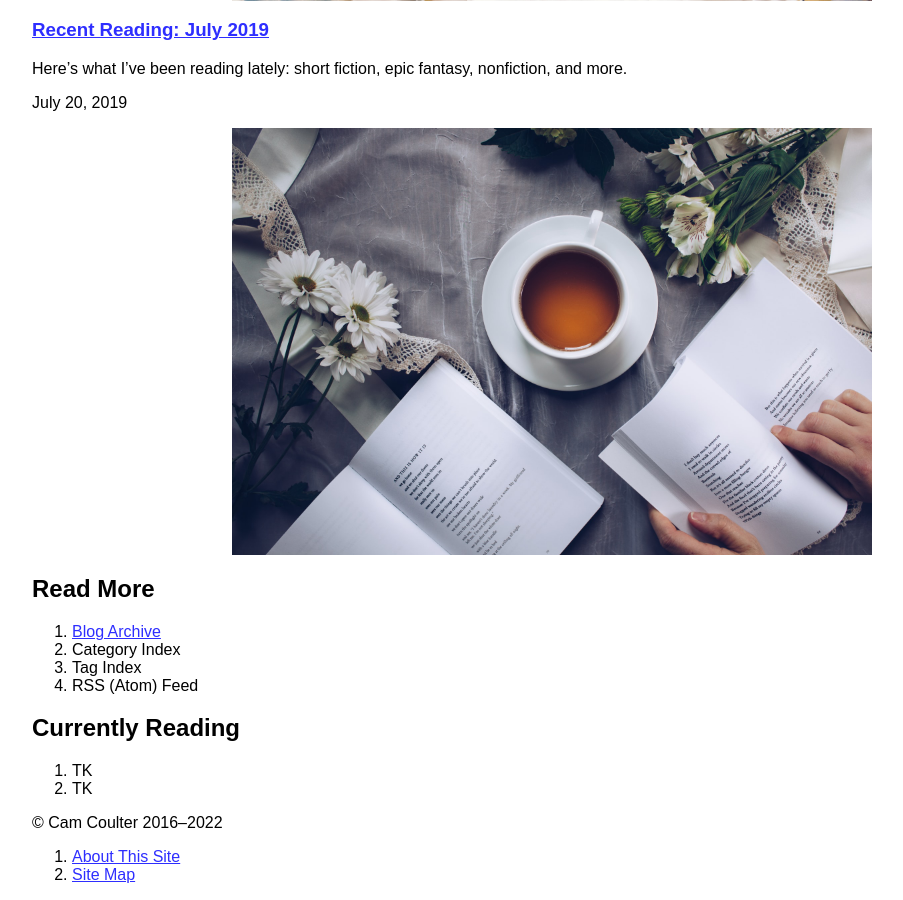
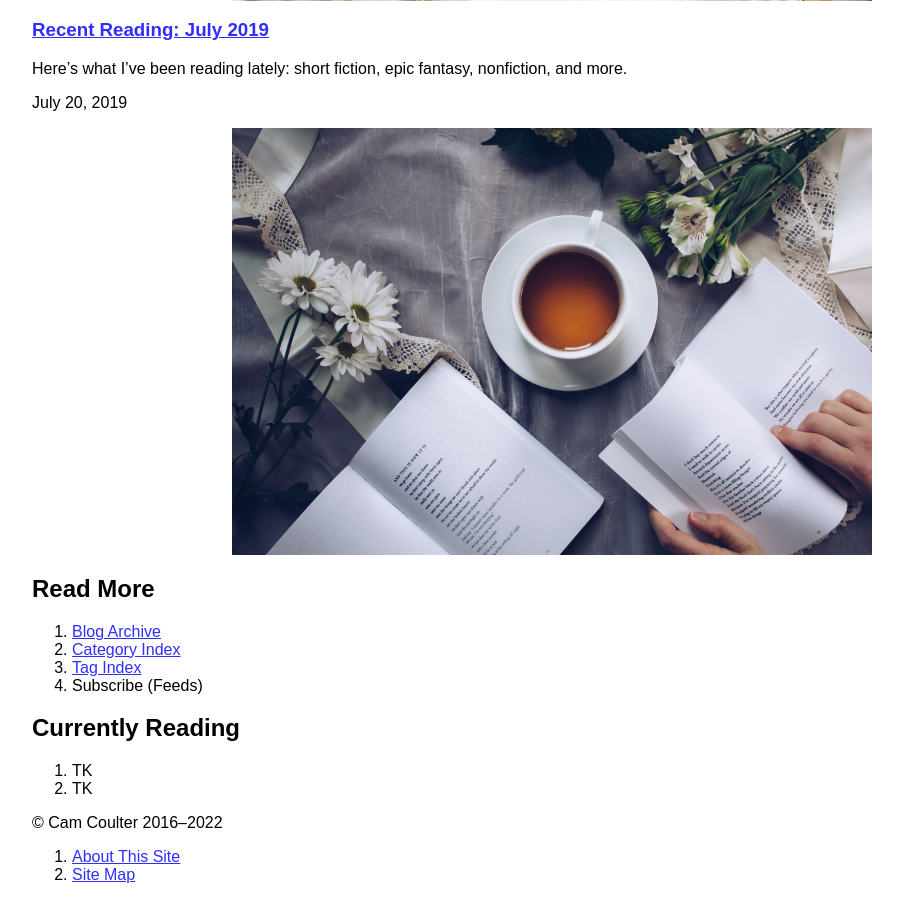
Before and after one commit to cncoulter/camcoulter.com, a Jekyll site: the page built from index.html, in a window 1280 px wide and 900 px high, scrolled down 3152 px. Shown: the whole window, without its empty margins (88-991 px from the left). Built offline with Jekyll 4.4.1, drawn with Linux system fonts in a browser that asks for light colours.

```diff
--- a/Site-Map.html
+++ b/Site-Map.html
@@ -16,7 +16,7 @@ permalink: /Site-Map/
 			<li><a href="/Blog/Archive/">Blog Archive</a></li>
 			<li><a href="/Blog/Categories/">Category Index</a></li>
 			<li><a href="/Blog/Tags">Tag Index</a></li>
-			<li>RSS (Atom) Feed</li>
+			<li>Subscribe (Feeds)</li>
 		</ul>
 	</li>
 	<li><a href="/Publications/">Publications</a></li>
--- a/index.html
+++ b/index.html
@@ -30,10 +30,10 @@ sitemap:
 	<section>
 		<h2>Read More</h2>
 		<ol>
-			<li><a href="/Blog/Archive">Blog Archive</a></li>
-			<li>Category Index</li>
-			<li>Tag Index</li>
-			<li>RSS (Atom) Feed</li>
+			<li><a href="/Blog/Archive/">Blog Archive</a></li>
+			<li><a href="/Blog/Categories/">Category Index</a></li>
+			<li><a href="/Blog/Tags">Tag Index</a></li>
+			<li>Subscribe (Feeds)</li>
 		</ol>
 	</section>
 
```
